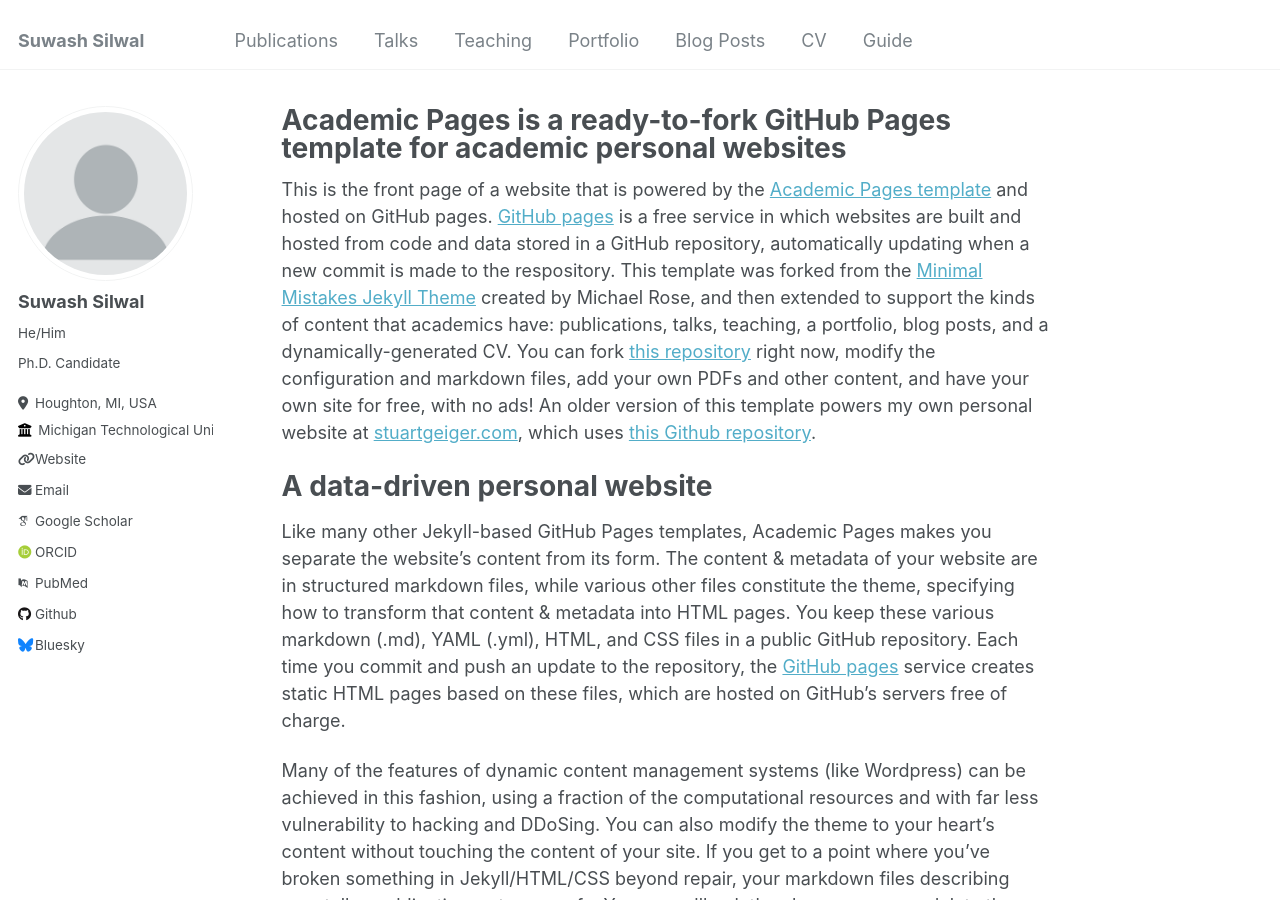
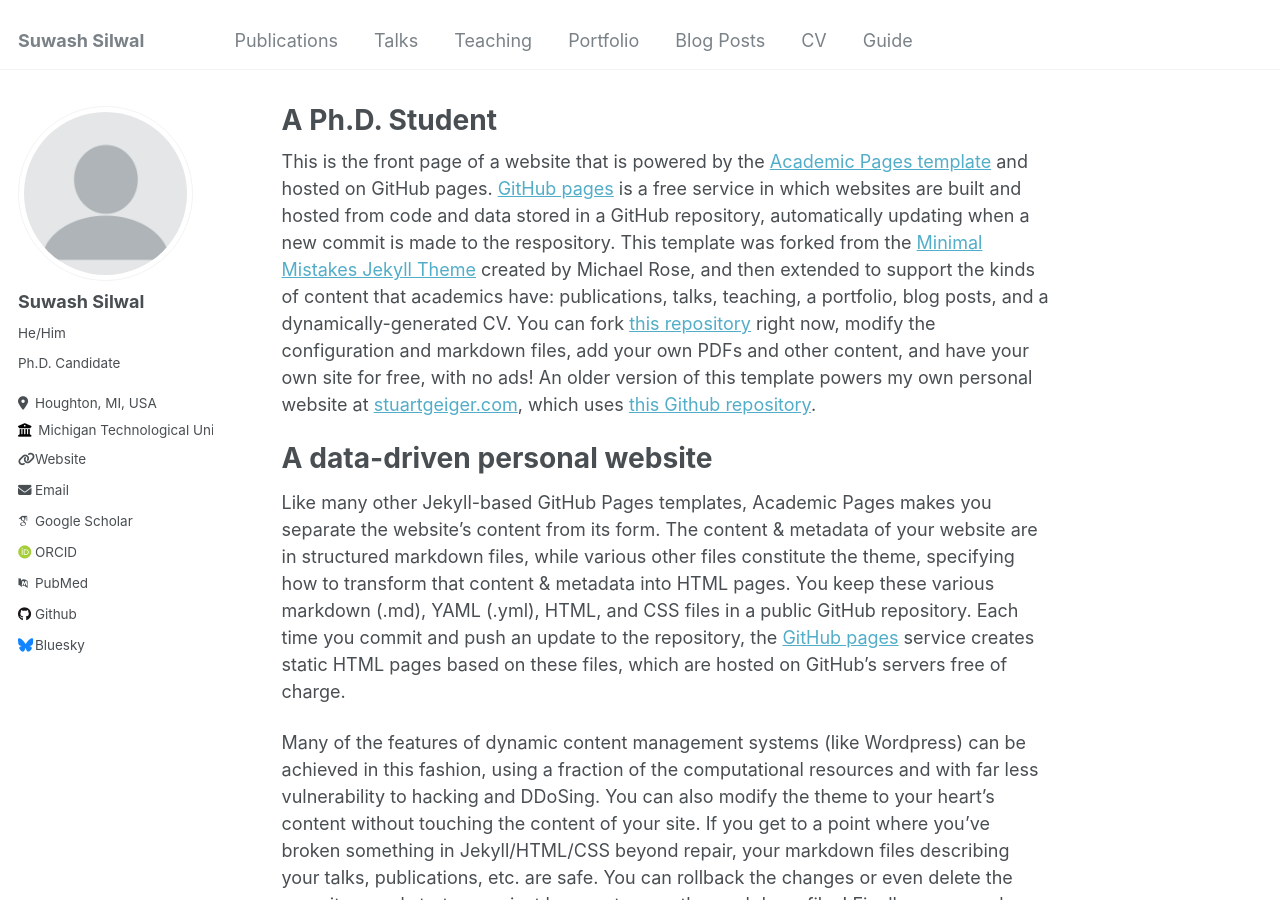
Before and after one commit to ssilwal050/ssilwal050.github.io, a Jekyll site: the page built from _pages/about.md, in a window 1280 px wide and 900 px high. Built offline with Jekyll 4.4.1, drawn with Linux system fonts in a browser that asks for light colours; some web fonts are replaced.

Commit message:
Update about.md

```diff
--- a/_pages/about.md
+++ b/_pages/about.md
@@ -1,6 +1,6 @@
 ---
 permalink: /
-title: "Academic Pages is a ready-to-fork GitHub Pages template for academic personal websites"
+title: "A Ph.D. Student"
 author_profile: true
 redirect_from:
   - /about/
```
